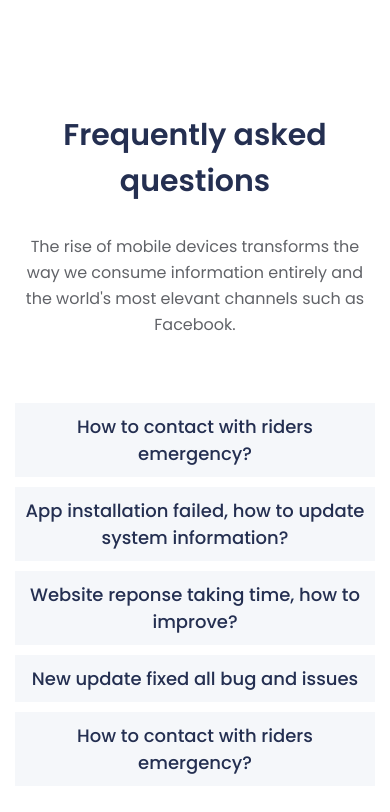
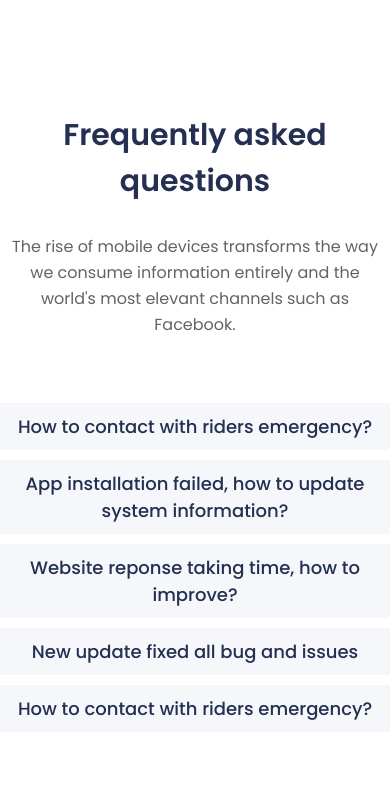
Before and after one commit to KostiantynKukh/app_lab, a plain HTML site: page index.html in a window 390 px wide. Shown: the part 2813-3625 px from the top of the page. Drawn offline with nearby package versions, Linux system fonts and the light colour scheme.

Commit message:
made full width accordion items

```diff
--- a/css/style.css
+++ b/css/style.css
@@ -344,21 +344,12 @@ html {
   overflow: hidden;
 }
 
-/* .intro__body {
-  background: url('../img/bg_intro_content.png') no-repeat 2% 30%;
-}
-
-.intro__background {
-  background: url('../img/bg-intro-bg.png') no-repeat 76% 29%;
-} */
-
 .intro__bg {
   position: absolute;
   top: 0;
   left: 0;
   width: 100%;
   height: 100%;
-
 }
 
 .intro__bg__elem {
@@ -762,16 +753,24 @@ html {
 
 @media (max-width: 767.98px) {
 
+  .support {
+    padding: 30px 0 140px;
+  }
+
+  .support__header {
+    padding: 0 10px;
+  }
+
   .section__title {
     font-size: 3rem;
   }
 
   .accordion__item {
-    padding: 10px 5px;
+    padding: 10px;
   }
 
   .accordion__item.active {
-    padding: 10px 5px;
+    padding: 10px;
   }
 
   .accordion__title {
```
